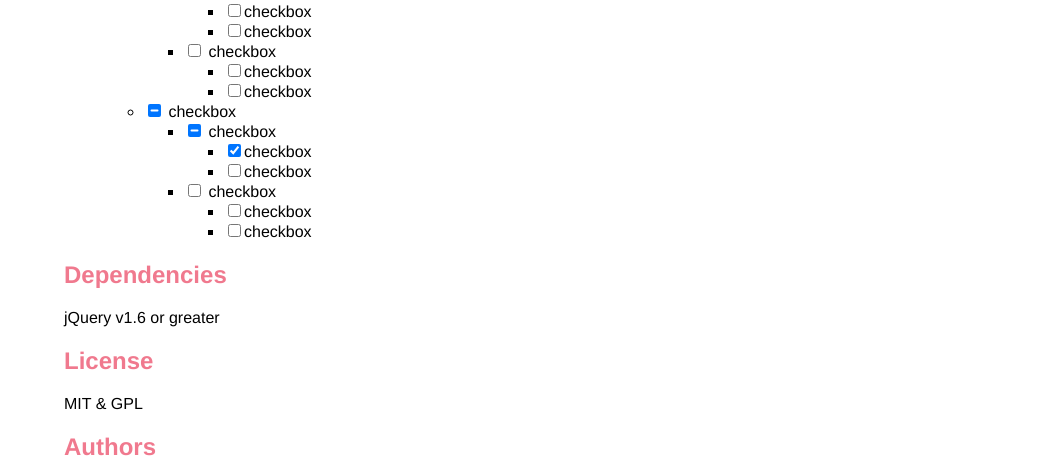
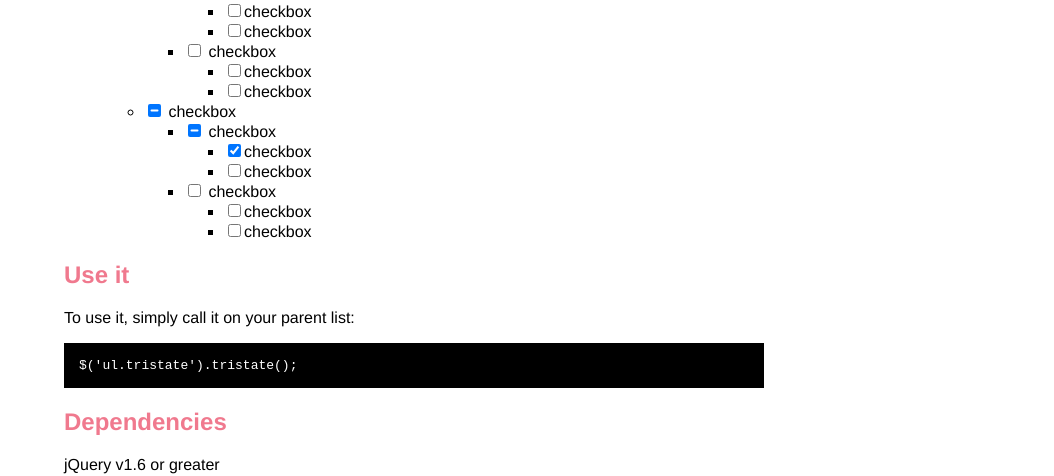
Before and after one commit to jlbruno/jQuery-Tristate-Checkbox-plugin, a plain HTML site: page index.html in a window 1280 px wide. Shown: the part 331-807 px from the top of the page, without its empty margins (226-1280 px from the left). Drawn offline with nearby package versions, Linux system fonts and the light colour scheme.

Commit message:
Edited index.html via GitHub

```diff
--- a/index.html
+++ b/index.html
@@ -102,6 +102,11 @@
 		</ul>
 	</li>
 </ul>
+
+<h2>Use it</h2>
+<p>To use it, simply call it on your parent list:
+<pre>$('ul.tristate').tristate();</pre>
+</p>
 
     <h2>Dependencies</h2>
 <p>jQuery v1.6 or greater</p>
```
